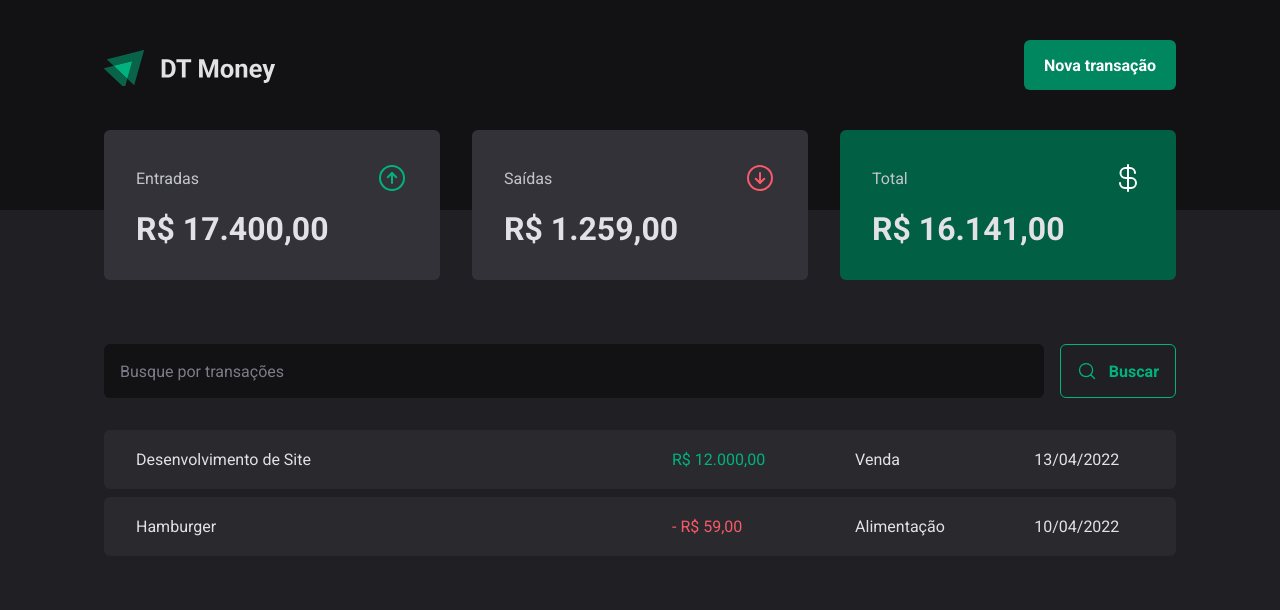
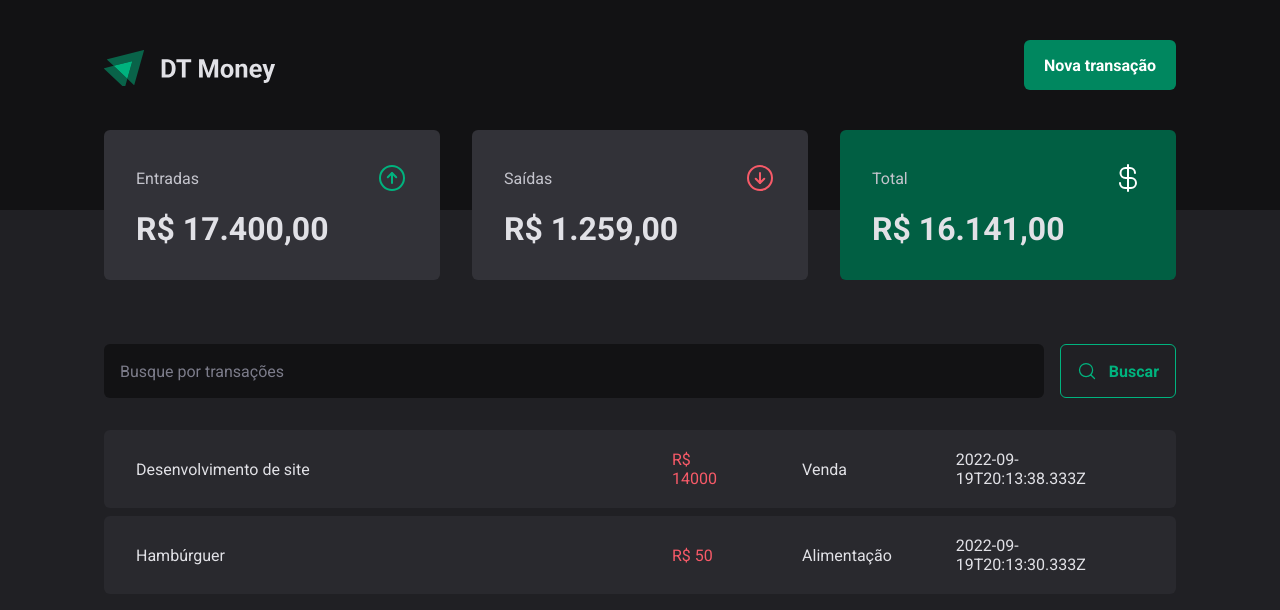
Before and after one commit to barolohelio/03-dt-money, a React (Vite) app: page / in a window 1280 px wide. Shown: the top 610 px of the page. Built offline with nearby package versions, Linux system fonts and the light colour scheme; data requests are answered from the project's data file.

Commit message:
Conexão com a API - Criando contexto de transações

```diff
--- a/src/pages/Transactions/index.tsx
+++ b/src/pages/Transactions/index.tsx
@@ -1,4 +1,4 @@
-import { useEffect } from "react";
+import { useEffect, useState } from "react";
 import { Header } from "../../components/Header";
 import { Summary } from "../../components/Summary";
 import { SearchForm } from "./components/SearchForm";
@@ -8,11 +8,26 @@ import {
   TransactionsTable,
 } from "./styles";
 
+interface  Transaction{
+    id: number,
+    description: string,
+    type: 'outcome' | 'income',
+    category: string,
+    price: number,
+    createdAt: string
+  }
+
 export function Transactions() {
+  const [transactions, setTransactions] = useState<Transaction[]>([])
+
+  async function loadTransactions() {
+    const response = await fetch('http://localhost:3334/transactions')
+    const data = await response.json();
+
+    setTransactions(data);
+  }
   useEffect(() => {
-    fetch('http://localhost:3334/transactions').then(response => {
-      console.log(response)
-    })
+    loadTransactions();
   },[])
 
   return (
@@ -25,22 +40,18 @@ export function Transactions() {
 
         <TransactionsTable>
           <tbody>
-            <tr>
-              <td width="50%">Desenvolvimento de Site</td>
-              <td>
-                <PriceHighLight variant="income">R$ 12.000,00</PriceHighLight>
-              </td>
-              <td>Venda</td>
-              <td>13/04/2022</td>
-            </tr>
-            <tr>
-              <td width="50%">Hamburger</td>
-              <td>
-                <PriceHighLight variant="outcome">- R$ 59,00</PriceHighLight>
-              </td>
-              <td>Alimentação</td>
-              <td>10/04/2022</td>
-            </tr>
+             {transactions.map(transaction => {
+              return (
+                <tr key={transaction.id}>
+                <td width="50%">{transaction.description}</td>
+                <td>
+                  <PriceHighLight variant={transaction.type}>R$ {transaction.price}</PriceHighLight>
+                </td>
+                <td>{transaction.category}</td>
+                <td>{transaction.createdAt}</td>
+              </tr>
+              )
+             })}
           </tbody>
         </TransactionsTable>
       </TransactionsContainer>
```
Also changed, not shown: 1 other file (tests, documents, lock files or other folders).
